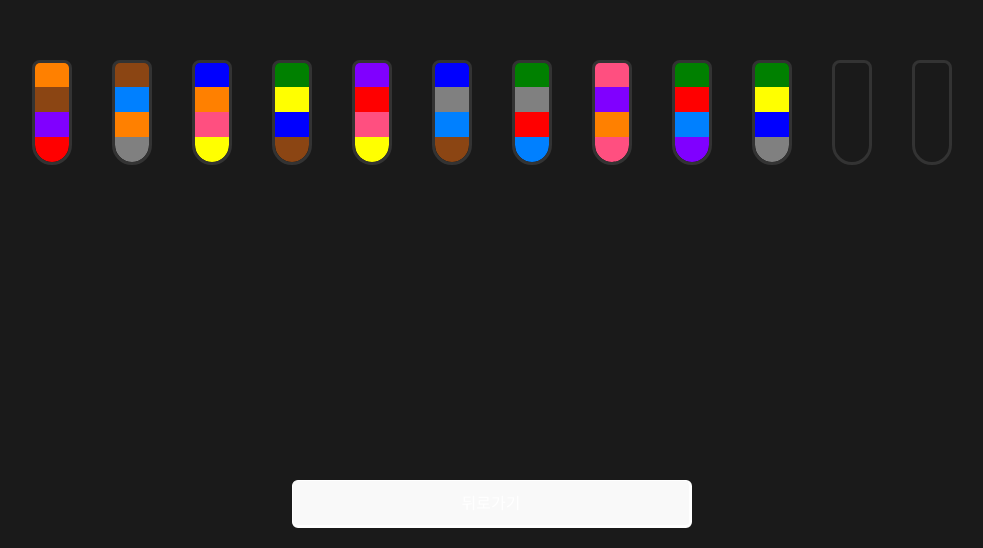
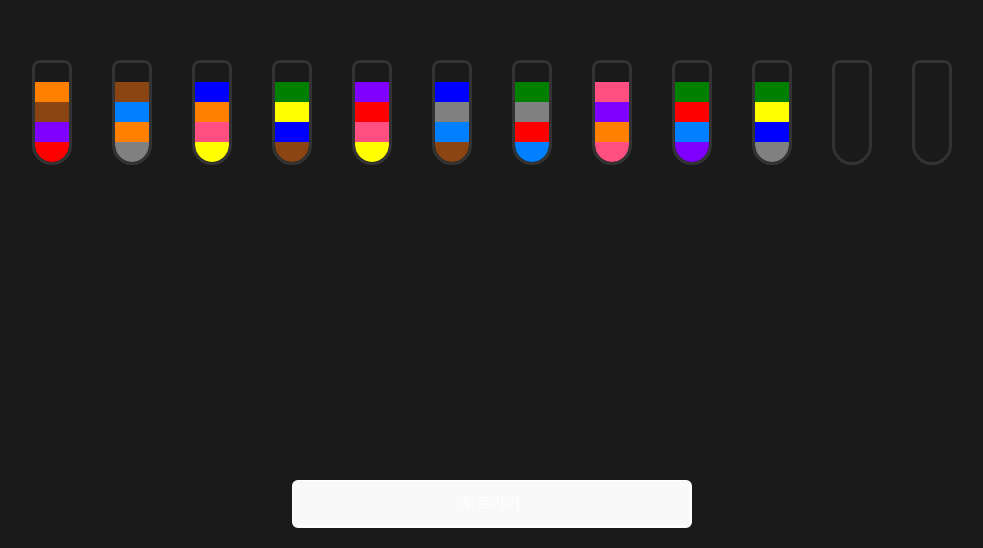
Before and after one commit to jaeelee/liquid-blocks, a React (Vite) app: page /game in a window 1280 px wide. Shown: the part 252-800 px from the top of the page, without its empty margins (148-1131 px from the left). Built offline with nearby package versions, Linux system fonts and the light colour scheme.

Commit message:
fix: liquid 높이 수정

```diff
--- a/package.json
+++ b/package.json
@@ -10,6 +10,7 @@
     "preview": "vite preview"
   },
   "dependencies": {
+    "prettier": "^3.8.1",
     "react": "^19.1.1",
     "react-dom": "^19.1.1",
     "react-router-dom": "^6.28.0"
--- a/src/assets/css/style.css
+++ b/src/assets/css/style.css
@@ -290,7 +290,7 @@ button:focus-visible {
 
 .liquid {
   width: 100%;
-  height: 40px;
+  height: 20px;
 }
 
 .liquid-last {
```
Also changed, not shown: 1 other file (tests, documents, lock files or other folders).
